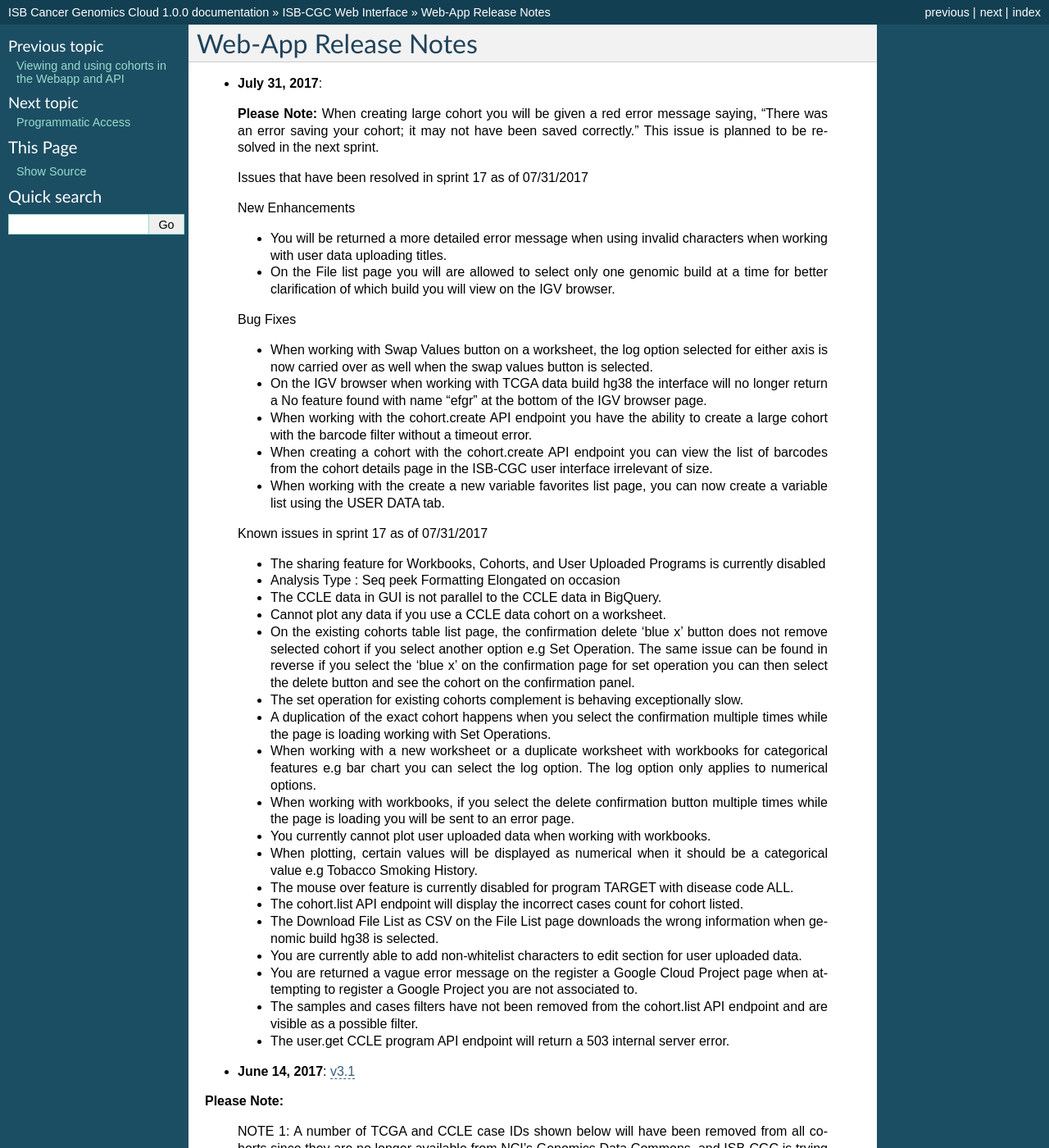
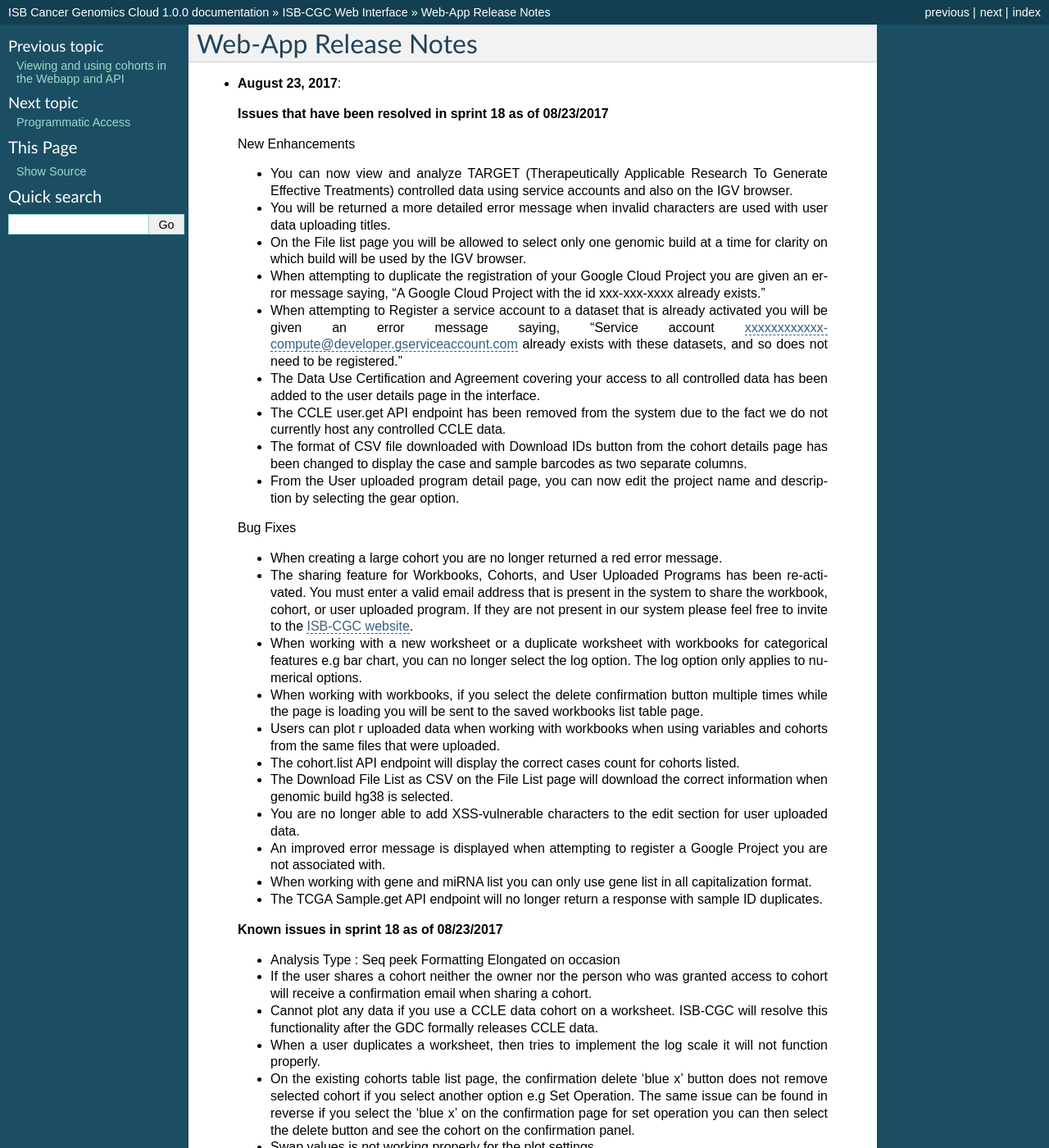
Before and after one commit to isb-cgc/readthedocs, a Sphinx documentation site: the page built from docs/source/sections/webapp/releases.rst, in a window 1280 px wide and 1400 px high. Shown: the whole window at 82% size. Built offline with Sphinx 7.4.7, drawn with Linux system fonts in a browser that asks for light colours; pages that are not in the unit, such as notebooks, are missing from menus; some of the changed text lies outside the part shown.

Commit message:
release notes for sprint 18

```diff
--- a/docs/source/sections/webapp/releases.rst
+++ b/docs/source/sections/webapp/releases.rst
@@ -2,11 +2,54 @@
 Web-App Release Notes
 *********************
 
-* **July 31, 2017**:
+
+* **August 23, 2017**:
+ **Issues that have been resolved in sprint 18 as of 08/23/2017**
+
+ New Enhancements
+
+ - You can now view and analyze TARGET (Therapeutically Applicable Research To Generate Effective Treatments) controlled data using service accounts and also on the IGV browser.
+ - You will be returned a more detailed error message when invalid characters are used  with user data uploading titles.
+ - On the File list page you will be allowed to select only one genomic build at a time for clarity on which build will be used by the IGV browser.
+ - When attempting  to duplicate the registration of your Google Cloud Project you are given an error message saying, “A Google Cloud Project with the id xxx-xxx-xxxx already exists.”
+ - When attempting  to Register a service account to a dataset that is already activated you will be given an error message saying, “Service account xxxxxxxxxxxx-compute@developer.gserviceaccount.com already exists with these datasets, and so does not need to be registered.”
+ - The Data Use Certification and Agreement covering your access to all controlled data  has been added to the user details page in the interface.
+ - The CCLE user.get API endpoint has been removed from the system due to the fact we do not currently host any controlled CCLE data.
+ - The format of CSV file downloaded with Download IDs button from the cohort details page has been changed to display the case and sample barcodes as two separate columns.
+ - From the User uploaded program detail page, you can now edit the project name and description by selecting the gear option.
+
+ Bug Fixes
+
+ - When creating a large cohort you are no longer returned a red error message.
+ - The sharing feature for Workbooks, Cohorts, and User Uploaded Programs has been re-activated.  You must enter a valid email address that is present in the system to share the workbook, cohort, or user uploaded program. If they are not present in our system please feel free to invite to the `ISB-CGC website <https://isb-cgc.appspot.com/>`_.
+ - When working with a new worksheet or a duplicate worksheet with workbooks for categorical features e.g bar chart, you can no longer select the log option. The log option only applies to numerical options.
+ - When working with workbooks, if you select the delete confirmation button multiple times while the page is loading you will be sent to the saved workbooks list table page.
+ - Users can plot r uploaded data when working with workbooks when using variables and cohorts from the same files that were uploaded.
+ - The cohort.list API endpoint will display the correct cases count for cohorts listed.
+ - The Download File List as CSV on the File List page will download the correct information when genomic build hg38 is selected.
+ - You are no longer able to add XSS-vulnerable characters to the edit section for user uploaded data.
+ - An improved error message is displayed  when attempting to register a Google Project you are not associated with.
+ - When working with gene and miRNA list you can only use gene list in all capitalization format.
+ - The TCGA Sample.get API endpoint will no longer return a response with sample ID duplicates.
+
+ **Known issues in sprint 18 as of 08/23/2017**
+
+ - Analysis Type : Seq peek Formatting Elongated on occasion
+ - If the user shares a cohort neither the owner nor the person who was granted access to cohort will receive a confirmation email when sharing a cohort.
+ - Cannot plot any data if you use a CCLE data cohort on a worksheet.  ISB-CGC will resolve this functionality after the GDC formally releases CCLE data.
+ - When a user duplicates a worksheet, then tries to implement the log scale it will not function properly.
+ - On the existing cohorts table list page, the confirmation delete ‘blue x’ button does not remove selected cohort if you select another option e.g Set Operation. The same issue can be found in reverse if you select the ‘blue x’ on the confirmation page for  set operation you can then select the delete button and see the cohort on the confirmation panel.
+ - Swap values is not working properly for the plot settings.
+ - The set operation for existing cohorts complement is behaving exceptionally slow.
+ - A duplication of the exact cohort happens when you select the confirmation multiple times while the page is loading working with Set Operations.
+ - When plotting, certain values will be displayed as numerical when it should be a categorical value e.g Tobacco Smoking History.
+ - The mouse over feature is currently disabled for program TARGET with disease code ALL.
+
+* **July 31, 2017**: `v3.2 <https://github.com/isb-cgc/ISB-CGC-Webapp/releases/tag/3.2>`_
 
  **Please Note:** When creating large cohort you will be given a red error message saying, “There was an error saving your cohort; it may not have been saved correctly.”  This issue is planned to be resolved in the next sprint.
 
- Issues that have been resolved in sprint 17 as of 07/31/2017
+ **Issues that have been resolved in sprint 17 as of 07/31/2017**
 
  New Enhancements
 
@@ -22,7 +65,7 @@
  - When working with the create a new variable favorites list page, you can now create a variable list using the USER DATA tab.
 
 
- Known issues in sprint 17 as of 07/31/2017
+ **Known issues in sprint 17 as of 07/31/2017**
 
  - The sharing feature for Workbooks, Cohorts, and User Uploaded Programs is currently disabled
  - Analysis Type : Seq peek Formatting Elongated on occasion
@@ -47,7 +90,7 @@
 
 * **June 14, 2017**: `v3.1 <https://github.com/isb-cgc/ISB-CGC-Webapp/releases/tag/3.1>`_
 
-**Please Note:**
+    **Please Note:**
 
     NOTE 1: A number of TCGA and CCLE case IDs shown below will have been removed from all cohorts since they are no longer available from NCI’s Genomics Data Commons, and ISB-CGC is trying to mirror that data as closely as possible.
 
```
